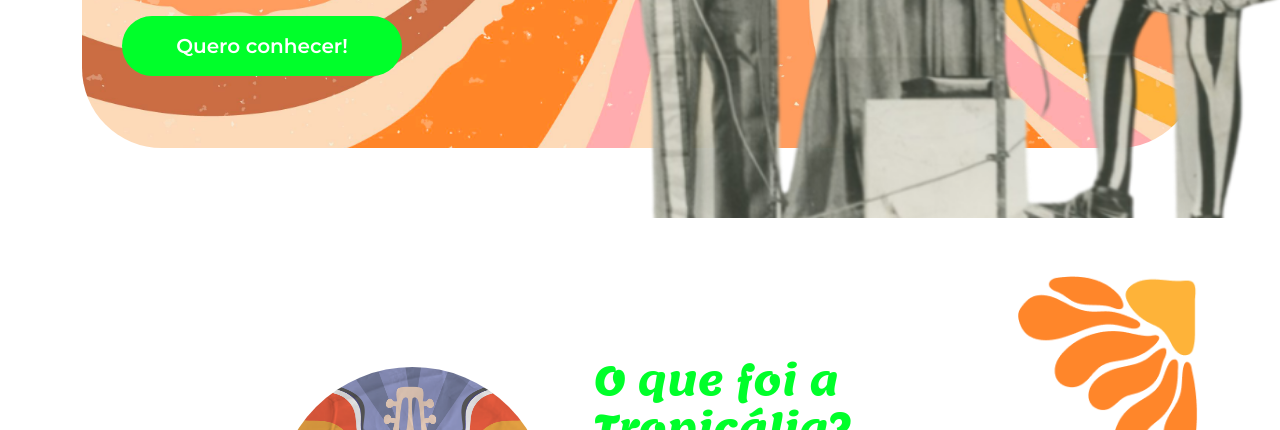
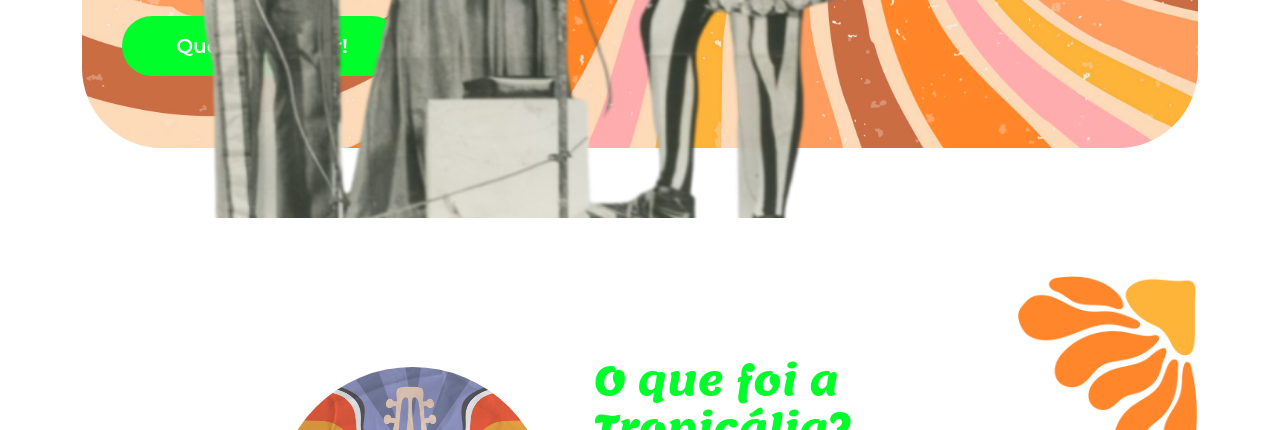
Before and after one commit to kaylonpache/acessibilidade-, a plain HTML site: page index.html in a window 1280 px wide. Shown: the part 733-1163 px from the top of the page. Drawn offline with nearby package versions, Linux system fonts and the light colour scheme.

Commit message:
tropicalia

```diff
--- a/styles.css
+++ b/styles.css
@@ -44,7 +44,7 @@ section {
 /* posicionamento para a imagem à direita */
 .img-inicio {
     position: absolute;
-    right: 0;
+    right: var(--alto-contraste-texto);
     top: 18rem;
     width: 45rem;
     height: auto;
```
